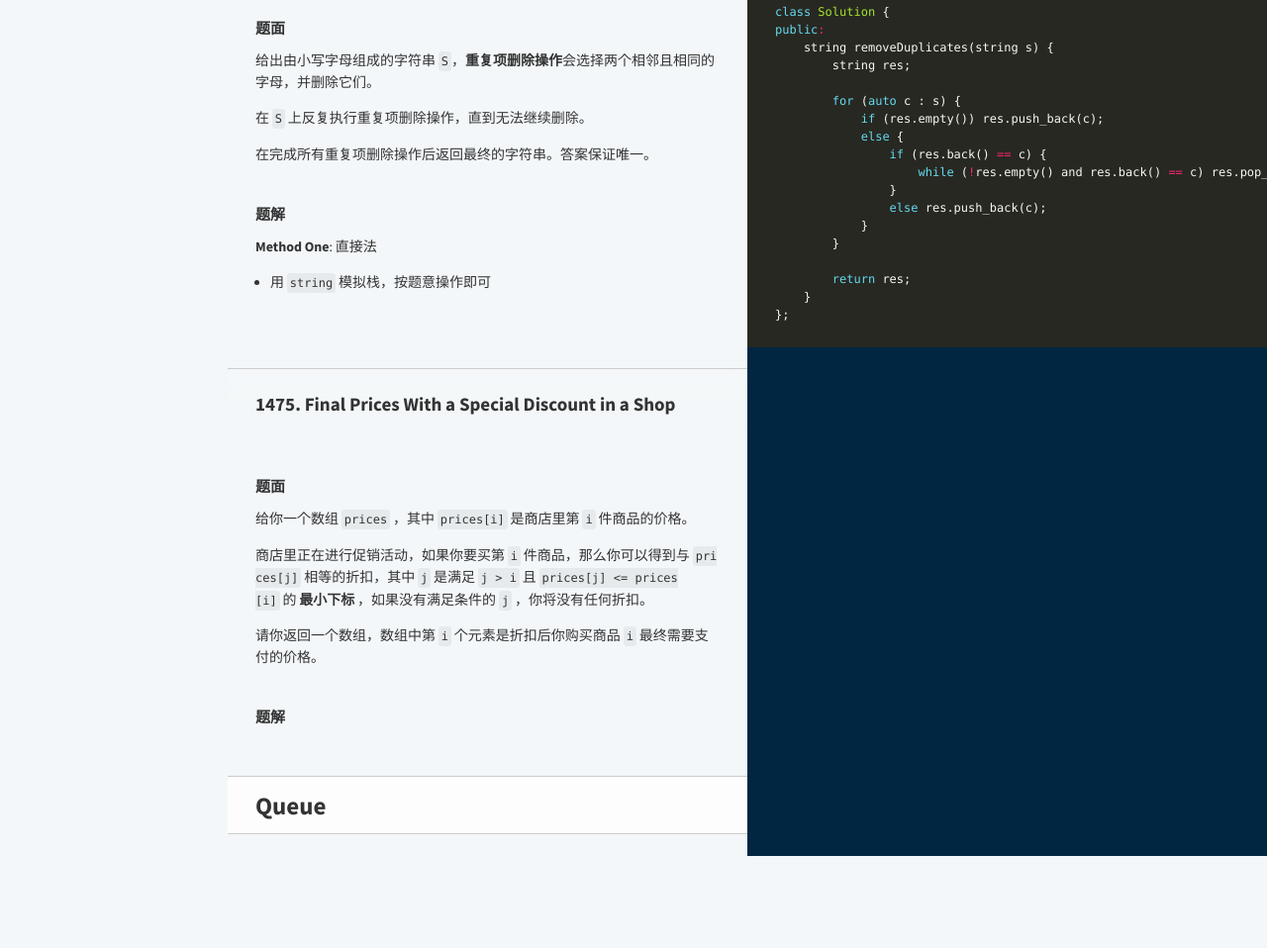
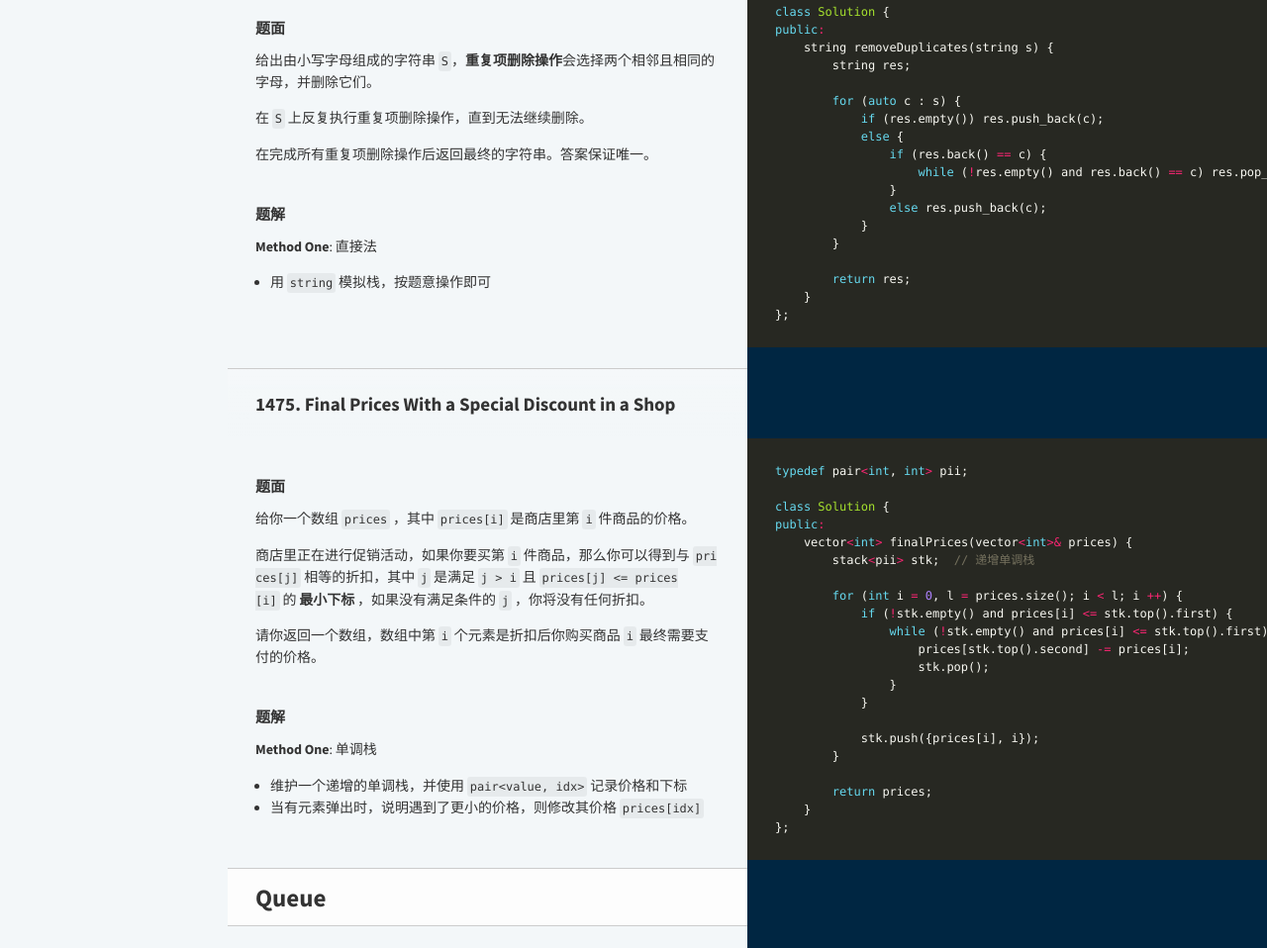
Before and after one commit to 3000ye/codeBlogPage, a plain HTML site: page index.html in a window 1280 px wide. Shown: the part 6362-7320 px from the top of the page at 99% size. Before the commit the page ends 7227 px from the top, so only its background shows below. Drawn offline with Linux system fonts and the light colour scheme.

Commit message:
update pages

```diff
--- a/index.html
+++ b/index.html
@@ -1049,7 +1049,7 @@
 
 <h3 id="heading-8-1">题面</h3>
 <p>给定 <code>s</code> 和 <code>t</code> 两个字符串，当它们分别被输入到空白的文本编辑器后，如果两者相等，返回 <code>true</code> 。<code>#</code> 代表退格字符。</p>
-<p>**注意：**如果对空文本输入退格字符，文本继续为空。</p>
+<p><strong>注意</strong>：如果对空文本输入退格字符，文本继续为空。</p>
 
 
 
@@ -1242,7 +1242,28 @@
 
 
 <h2 id="1475-final-prices-with-a-special-discount-in-a-shop">1475. Final Prices With a Special Discount in a Shop</h2>
-
+<div class="highlight"><pre tabindex="0" style="color:#f8f8f2;background-color:#272822;-moz-tab-size:4;-o-tab-size:4;tab-size:4;"><code class="language-cpp" data-lang="cpp"><span style="display:flex;"><span><span style="color:#66d9ef">typedef</span> pair<span style="color:#f92672">&lt;</span><span style="color:#66d9ef">int</span>, <span style="color:#66d9ef">int</span><span style="color:#f92672">&gt;</span> pii;
+</span></span><span style="display:flex;"><span>
+</span></span><span style="display:flex;"><span><span style="color:#66d9ef">class</span> <span style="color:#a6e22e">Solution</span> {
+</span></span><span style="display:flex;"><span><span style="color:#66d9ef">public</span><span style="color:#f92672">:</span>
+</span></span><span style="display:flex;"><span>    vector<span style="color:#f92672">&lt;</span><span style="color:#66d9ef">int</span><span style="color:#f92672">&gt;</span> finalPrices(vector<span style="color:#f92672">&lt;</span><span style="color:#66d9ef">int</span><span style="color:#f92672">&gt;&amp;</span> prices) {
+</span></span><span style="display:flex;"><span>        stack<span style="color:#f92672">&lt;</span>pii<span style="color:#f92672">&gt;</span> stk;  <span style="color:#75715e">// 递增单调栈
+</span></span></span><span style="display:flex;"><span><span style="color:#75715e"></span>
+</span></span><span style="display:flex;"><span>        <span style="color:#66d9ef">for</span> (<span style="color:#66d9ef">int</span> i <span style="color:#f92672">=</span> <span style="color:#ae81ff">0</span>, l <span style="color:#f92672">=</span> prices.size(); i <span style="color:#f92672">&lt;</span> l; i <span style="color:#f92672">++</span>) {
+</span></span><span style="display:flex;"><span>            <span style="color:#66d9ef">if</span> (<span style="color:#f92672">!</span>stk.empty() and prices[i] <span style="color:#f92672">&lt;=</span> stk.top().first) {
+</span></span><span style="display:flex;"><span>                <span style="color:#66d9ef">while</span> (<span style="color:#f92672">!</span>stk.empty() and prices[i] <span style="color:#f92672">&lt;=</span> stk.top().first) {
+</span></span><span style="display:flex;"><span>                    prices[stk.top().second] <span style="color:#f92672">-=</span> prices[i];
+</span></span><span style="display:flex;"><span>                    stk.pop();
+</span></span><span style="display:flex;"><span>                }
+</span></span><span style="display:flex;"><span>            }
+</span></span><span style="display:flex;"><span>
+</span></span><span style="display:flex;"><span>            stk.push({prices[i], i});
+</span></span><span style="display:flex;"><span>        }
+</span></span><span style="display:flex;"><span>
+</span></span><span style="display:flex;"><span>        <span style="color:#66d9ef">return</span> prices;
+</span></span><span style="display:flex;"><span>    }
+</span></span><span style="display:flex;"><span>};
+</span></span></code></pre></div>
 
 
 
@@ -1263,6 +1284,11 @@
 
 
 <h3 id="heading-15">题解</h3>
+<p><strong>Method One</strong>: 单调栈</p>
+<ul>
+<li>维护一个递增的单调栈，并使用 <code>pair&lt;value, idx&gt;</code> 记录价格和下标</li>
+<li>当有元素弹出时，说明遇到了更小的价格，则修改其价格 <code>prices[idx]</code></li>
+</ul>
 
 
 
```
